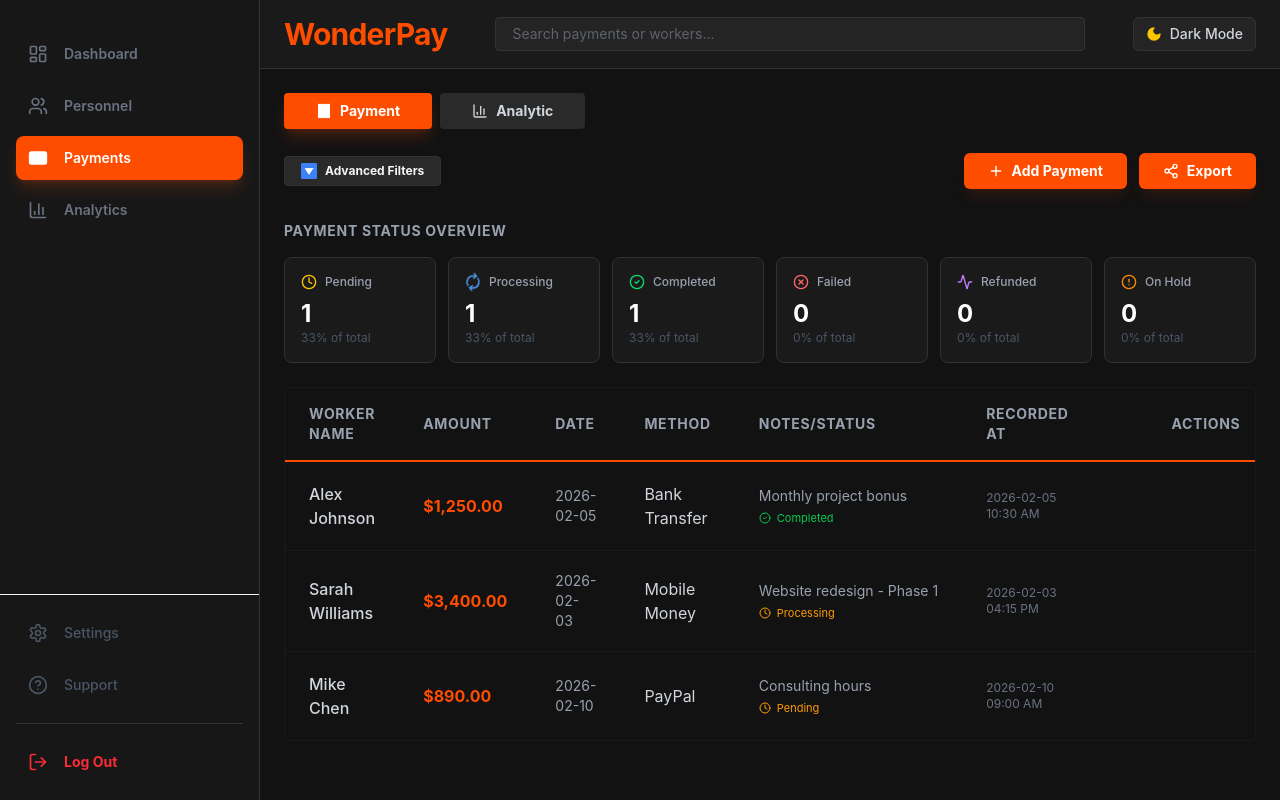
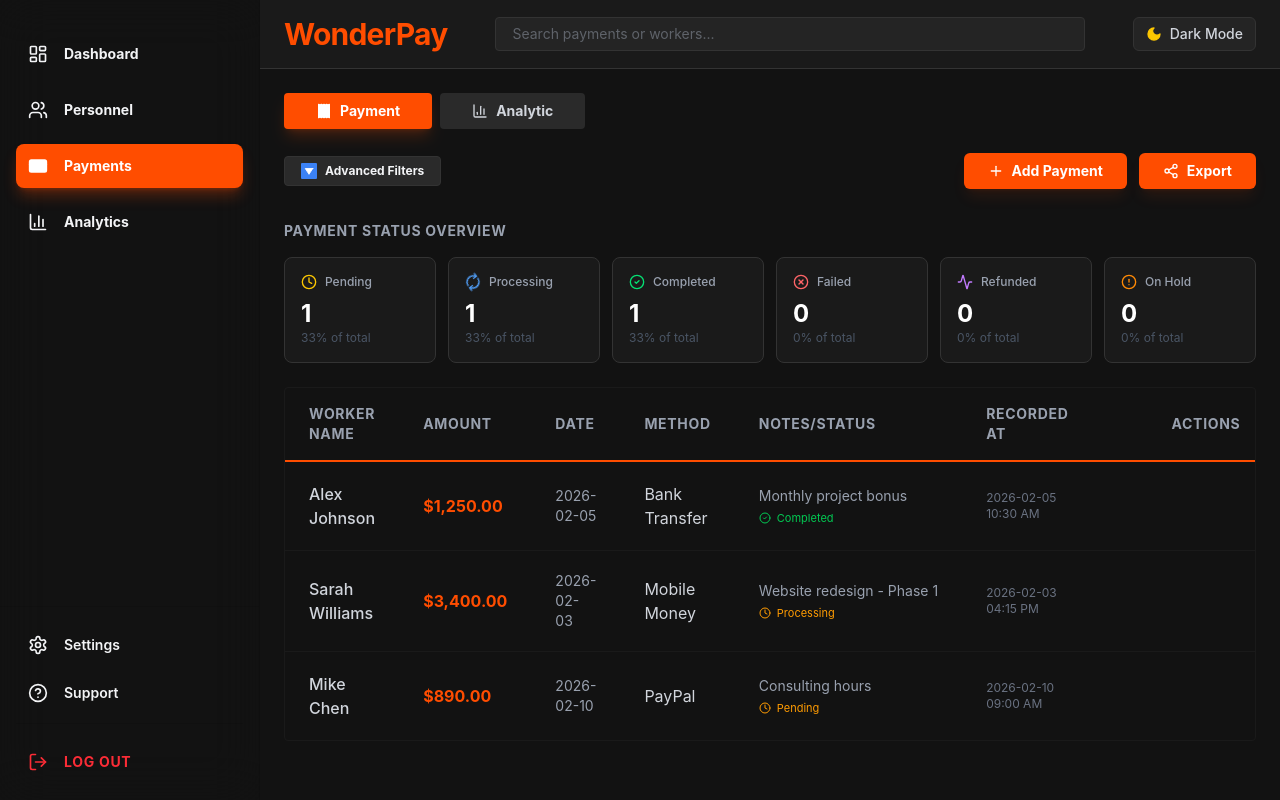
Before and after one commit to Pau3l/project_1, a React (Vite) app: page / in a window 1280 px wide. Both pictures are taken after a click on the button "WonderPay". Built offline with nearby package versions, Linux system fonts and the light colour scheme.

Commit message:
Final design polish: Restored sidebar with CSS variables and premium glassmorphism

```diff
--- a/src/app/components/sidebar.tsx
+++ b/src/app/components/sidebar.tsx
@@ -29,34 +29,34 @@ export const Sidebar: React.FC<SidebarProps> = ({ isExpanded, isDark }) => {
     <motion.aside
       initial={false}
       animate={{ width: isExpanded ? 260 : 80 }}
-      className={`h-screen sticky top-0 flex flex-col border-r transition-colors duration-300 ${
+      transition={{ duration: 0.3, ease: 'easeInOut' }}
+      className={`h-screen sticky top-0 flex flex-col border-r transition-colors duration-300 z-50 ${
         isDark
-          ? 'bg-[#1a1a1a]/80 border-[#333] backdrop-blur-xl'
-          : 'bg-white/80 border-gray-200 backdrop-blur-xl'
+          ? 'bg-sidebar/80 border-sidebar-border backdrop-blur-xl'
+          : 'bg-sidebar/90 border-sidebar-border backdrop-blur-xl'
       }`}
     >
       {/* Navigation Items */}
-      <nav className="flex-1 px-4 py-8 space-y-2 overflow-y-auto scrollbar-hide">
+      <nav className="flex-1 px-4 py-8 space-y-3 overflow-y-auto scrollbar-hide">
         {navItems.map((item) => (
           <button
             key={item.id}
             className={`w-full flex items-center gap-4 p-3 rounded-lg transition-all group relative ${
               item.active
-                ? 'bg-[#ff4d00] text-white shadow-lg shadow-[#ff4d00]/20'
-                : isDark
-                  ? 'text-gray-500 hover:bg-[#2a2a2a] hover:text-gray-200'
-                  : 'text-gray-500 hover:bg-gray-100 hover:text-gray-900'
+                ? 'bg-[#ff4d00] text-white shadow-lg shadow-[#ff4d00]/30'
+                : 'text-sidebar-foreground/60 hover:bg-sidebar-accent hover:text-sidebar-foreground'
             }`}
           >
-            <item.icon className={`w-5 h-5 min-w-[20px] ${item.active ? 'fill-current' : ''}`} />
+            <item.icon className={`w-5 h-5 min-w-[20px] transition-transform duration-200 group-hover:scale-110 ${item.active ? 'fill-current' : ''}`} />
 
-            <AnimatePresence>
+            <AnimatePresence mode="wait">
               {isExpanded && (
                 <motion.span
                   initial={{ opacity: 0, x: -10 }}
                   animate={{ opacity: 1, x: 0 }}
                   exit={{ opacity: 0, x: -10 }}
-                  className="font-semibold text-sm whitespace-nowrap"
+                  transition={{ duration: 0.2 }}
+                  className="font-bold text-sm whitespace-nowrap"
                 >
                   {item.label}
                 </motion.span>
@@ -64,7 +64,7 @@ export const Sidebar: React.FC<SidebarProps> = ({ isExpanded, isDark }) => {
             </AnimatePresence>
 
             {!isExpanded && (
-              <div className={`absolute left-14 px-2 py-1 rounded bg-[#ff4d00] text-white text-[10px] font-bold opacity-0 group-hover:opacity-100 transition-opacity pointer-events-none z-50 whitespace-nowrap`}>
+              <div className={`absolute left-16 px-3 py-1.5 rounded-md bg-[#1a1a1a] text-white text-xs font-bold opacity-0 group-hover:opacity-100 transition-all transform translate-x-2 group-hover:translate-x-0 pointer-events-none z-50 shadow-2xl border border-[#333] whitespace-nowrap`}>
                 {item.label}
               </div>
             )}
@@ -73,23 +73,19 @@ export const Sidebar: React.FC<SidebarProps> = ({ isExpanded, isDark }) => {
       </nav>
 
       {/* Footer Section */}
-      <div className="p-4 border-t border-opacity-10 border-current space-y-2">
-        <button className={`w-full flex items-center gap-4 p-3 rounded-lg transition-all ${
-          isDark ? 'text-gray-600 hover:text-gray-400' : 'text-gray-400 hover:text-gray-600'
-        }`}>
+      <div className="p-4 border-t border-sidebar-border space-y-1">
+        <button className={`w-full flex items-center gap-4 p-3 rounded-lg transition-all text-sidebar-foreground/60 hover:bg-sidebar-accent hover:text-sidebar-foreground`}>
           <Settings className="w-5 h-5 min-w-[20px]" />
-          {isExpanded && <span className="text-sm font-medium">Settings</span>}
+          {isExpanded && <span className="text-sm font-semibold">Settings</span>}
         </button>
-        <button className={`w-full flex items-center gap-4 p-3 rounded-lg transition-all ${
-          isDark ? 'text-gray-600 hover:text-gray-400' : 'text-gray-400 hover:text-gray-600'
-        }`}>
+        <button className={`w-full flex items-center gap-4 p-3 rounded-lg transition-all text-sidebar-foreground/60 hover:bg-sidebar-accent hover:text-sidebar-foreground`}>
           <HelpCircle className="w-5 h-5 min-w-[20px]" />
-          {isExpanded && <span className="text-sm font-medium">Support</span>}
+          {isExpanded && <span className="text-sm font-semibold">Support</span>}
         </button>
-        <div className={`pt-4 mt-4 border-t ${isDark ? 'border-[#333]' : 'border-gray-100'}`}>
-          <button className={`w-full flex items-center gap-4 p-3 rounded-lg transition-all text-red-500 hover:bg-red-500/10`}>
+        <div className={`pt-4 mt-2 border-t border-sidebar-border/50`}>
+          <button className={`w-full flex items-center gap-4 p-3 rounded-lg transition-all text-red-500 hover:bg-red-500/10 active:scale-95`}>
             <LogOut className="w-5 h-5 min-w-[20px]" />
-            {isExpanded && <span className="text-sm font-bold">Log Out</span>}
+            {isExpanded && <span className="text-sm font-bold uppercase tracking-wider">Log Out</span>}
           </button>
         </div>
       </div>
```
Also changed, not shown: package.json (+6 -5 lines), 1 other file (tests, documents, lock files or other folders).
